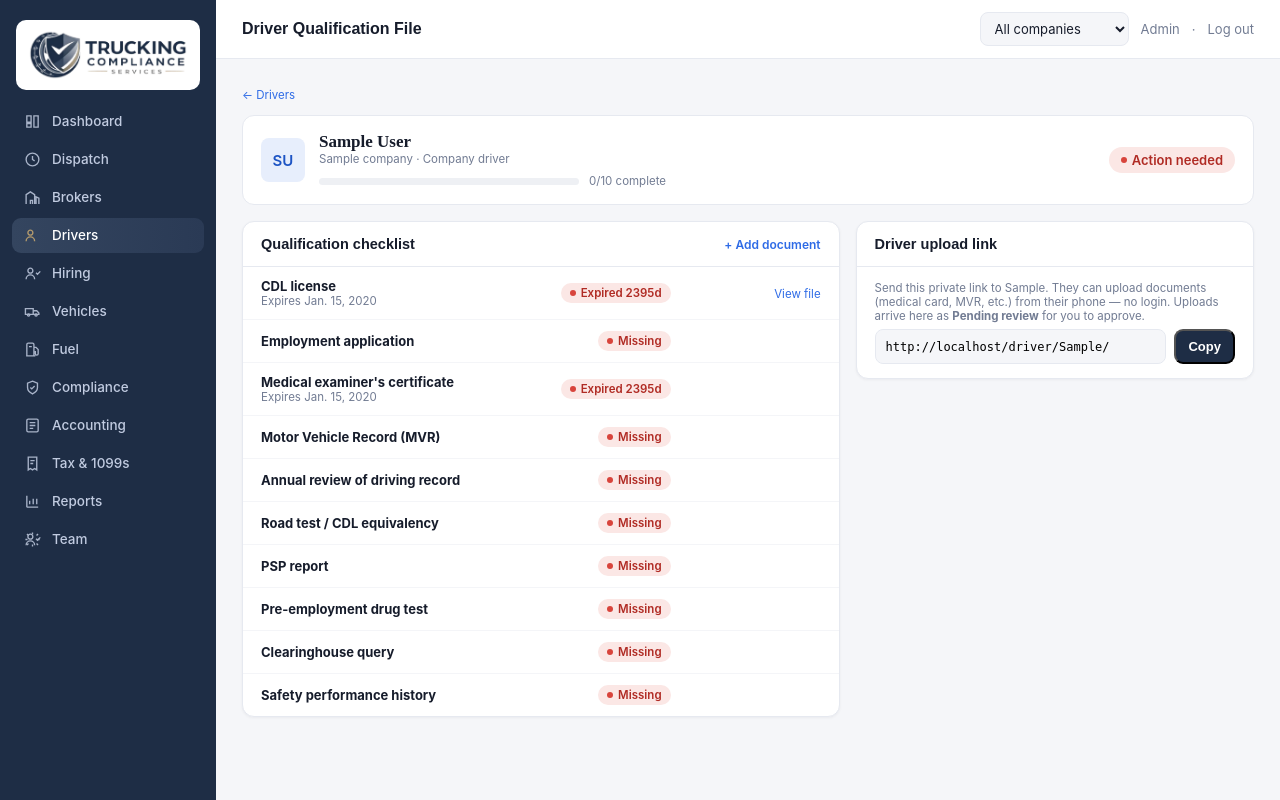
After one commit to truckingcomplianceservice/trucking-portal, a Django app: page /app/drivers/1/dqf/ in a window 1280 px wide. The commit adds this page. Run offline with Django 5.2, Linux system fonts and the light colour scheme; a user stored in the database is signed in; tables that the repository leaves empty hold one stand-in row (values such as "Sample post").

Commit message:
Add files via upload

```diff
--- a/operations/templates/operations/app_driver_detail.html
+++ b/operations/templates/operations/app_driver_detail.html
@@ -4,7 +4,7 @@
 {% block content %}
 <a href="/app/drivers/" class="sub" style="color:var(--blue)">&larr; All drivers</a>
 <div class="grid2" style="margin-top:12px">
- <div class="card"><div class="card-h"><h3>Driver</h3><a href="/admin/operations/driver/{{ d.id }}/change/">Edit</a></div>
+ <div class="card"><div class="card-h"><h3>Driver</h3><a href="/app/drivers/{{ d.id }}/dqf/">DQF file</a> &nbsp; <a href="/admin/operations/driver/{{ d.id }}/change/">Edit</a></div>
   <div style="padding:6px 18px 14px">
    <div class="field"><span class="k">Company</span><span class="v">{{ d.company.name }}</span></div>
    <div class="field"><span class="k">Phone</span><span class="v">{{ d.phone|default:"—" }}</span></div>
--- /dev/null
+++ b/operations/templates/operations/app_driver_dqf.html
@@ -0,0 +1,48 @@
+{% extends "operations/app_base.html" %}
+{% block title %}DQF — {{ d.first_name }} {{ d.last_name }}{% endblock %}
+{% block page_title %}Driver Qualification File{% endblock %}
+{% block extra_css %}
+ .dqf-head{display:flex;align-items:center;gap:14px;background:#fff;border:1px solid var(--line);border-radius:12px;padding:16px 18px;margin-bottom:16px}
+ .prog{height:7px;background:#eef0f4;border-radius:20px;overflow:hidden;flex:1;max-width:260px}
+ .prog>span{display:block;height:100%;background:var(--navy)}
+ .linkbox{display:flex;gap:8px;margin-top:6px}
+ .linkbox input{flex:1;padding:8px 10px;border:1px solid var(--line);border-radius:8px;font-size:12px;font-family:ui-monospace,monospace;background:#f5f6f9}
+ .approve{background:#e4f4ec;color:#137a51;border:none;padding:5px 10px;border-radius:7px;font-size:12px;font-weight:600;cursor:pointer}
+ .reject{background:#fbe7e5;color:#b02b24;border:none;padding:5px 10px;border-radius:7px;font-size:12px;font-weight:600;cursor:pointer}
+{% endblock %}
+{% block content %}
+<a href="/app/drivers/" class="sub" style="color:var(--blue)">&larr; Drivers</a>
+<div class="dqf-head" style="margin-top:12px">
+ <span class="avatar" style="width:44px;height:44px;background:#e7eefc;color:#1d54c4;font-size:15px">{{ d.first_name|slice:":1" }}{{ d.last_name|slice:":1" }}</span>
+ <div style="flex:1">
+   <div style="font-size:17px;font-weight:700;font-family:'Space Grotesk'">{{ d.first_name }} {{ d.last_name }}</div>
+   <div class="sub">{{ d.company.name }} · {{ d.get_driver_type_display }}</div>
+   <div style="display:flex;align-items:center;gap:10px;margin-top:8px"><div class="prog"><span style="width:{% widthratio complete total 100 %}%"></span></div><span class="sub">{{ complete }}/{{ total }} complete</span></div>
+ </div>
+ <span class="chip {{ overall.cls }}" style="font-size:13px;padding:5px 12px"><span class="d"></span>{{ overall.label }}</span>
+</div>
+
+<div class="grid2">
+ <div class="card"><div class="card-h"><h3>Qualification checklist</h3><a href="/admin/operations/compliancedocument/add/?driver__id__exact={{ d.id }}">+ Add document</a></div>
+ <table><tbody>
+ {% for i in items %}<tr>
+   <td><b>{{ i.label_name }}</b>{% if i.expiry %}<div class="sub">Expires {{ i.expiry }}</div>{% endif %}</td>
+   <td style="text-align:right"><span class="chip {{ i.cls }}"><span class="d"></span>{{ i.label }}</span></td>
+   <td style="text-align:right;width:150px">
+     {% if i.state == 'pending' and i.doc %}
+       <form method="post" action="/dqf/{{ i.doc.id }}/approve/" style="display:inline">{% csrf_token %}<button class="approve">Approve</button></form>
+       <form method="post" action="/dqf/{{ i.doc.id }}/reject/" style="display:inline">{% csrf_token %}<button class="reject">Reject</button></form>
+     {% elif i.doc and i.doc.file %}<a href="{{ i.doc.file.url }}" class="sub" style="color:var(--blue)">View file</a>{% endif %}
+   </td>
+ </tr>{% endfor %}
+ </tbody></table>
+ </div>
+
+ <div class="card" style="align-self:start"><div class="card-h"><h3>Driver upload link</h3></div>
+  <div style="padding:14px 18px">
+   <div class="sub">Send this private link to {{ d.first_name }}. They can upload documents (medical card, MVR, etc.) from their phone — no login. Uploads arrive here as <b>Pending review</b> for you to approve.</div>
+   <div class="linkbox"><input id="ul" readonly value="{{ upload_url }}"><button class="btn navy" style="padding:8px 12px" onclick="navigator.clipboard.writeText(document.getElementById('ul').value);this.textContent='Copied'">Copy</button></div>
+  </div>
+ </div>
+</div>
+{% endblock %}
--- a/operations/templates/operations/app_drivers.html
+++ b/operations/templates/operations/app_drivers.html
@@ -4,13 +4,14 @@
 {% block content %}
 <div class="toolbar"><div class="spacer"></div><a class="btn amber" href="/admin/operations/driver/add/">+ Add driver</a></div>
 <div class="card"><div class="card-h"><h3>Drivers</h3></div>
-{% if rows %}<table><thead><tr><th>Driver</th><th>Type / tax</th><th>CDL</th><th>Medical card</th><th>Status</th></tr></thead><tbody>
+{% if rows %}<table><thead><tr><th>Driver</th><th>Type / tax</th><th>CDL</th><th>Medical card</th><th>DQF file</th><th>Status</th></tr></thead><tbody>
 {% for r in rows %}<tr onclick="location.href='/app/drivers/{{ r.o.id }}/'">
  <td><div style="display:flex;align-items:center;gap:10px"><span class="avatar" style="background:#e7eefc;color:#9c8358">{{ r.initials }}</span>
    <div><b>{{ r.o.first_name }} {{ r.o.last_name }}</b><div class="sub">{{ r.o.company.name }}</div></div></div></td>
  <td>{{ r.o.get_driver_type_display }}<div class="sub">{{ r.o.get_tax_status_display }}</div></td>
  <td><span class="chip {{ r.cdl.cls }}"><span class="d"></span>{{ r.cdl.label }}</span></td>
  <td><span class="chip {{ r.med.cls }}"><span class="d"></span>{{ r.med.label }}</span></td>
+ <td><a href="/app/drivers/{{ r.o.id }}/dqf/" onclick="event.stopPropagation()"><span class="chip {{ r.dqf.cls }}"><span class="d"></span>{{ r.dqf.label }}</span></a></td>
  <td><span class="chip {% if r.o.status == 'active' %}c-green{% else %}c-gray{% endif %}"><span class="d"></span>{{ r.o.get_status_display }}</span></td>
 </tr>{% endfor %}</tbody></table>
 {% else %}<div class="empty">No drivers yet. <a href="/admin/operations/driver/add/" style="color:var(--blue)">Add a driver →</a></div>{% endif %}
--- a/operations/views.py
+++ b/operations/views.py
@@ -7,7 +7,7 @@ from django.shortcuts import render, get_object_or_404, redirect
 from django.views.static import serve
 from django.conf import settings
 from .models import (Company, Load, Expense, Settlement, Driver, Vehicle, Applicant,
-                     ComplianceDocument, Broker, FuelTransaction)
+                     ComplianceDocument, Broker, FuelTransaction, notify)
 
 
 # ---------------- P&L ----------------
@@ -290,6 +290,7 @@ def app_drivers(request):
     cs = _companies(request)
     drivers = Driver.objects.filter(company__in=cs).select_related("company")
     rows = [{"o": d, "cdl": _exp_chip(d.cdl_expiry), "med": _exp_chip(d.medical_expiry),
+             "dqf": _dqf_overall(d),
              "initials": (d.first_name[:1] + d.last_name[:1]).upper()} for d in drivers]
     return render(request, "operations/app_drivers.html", {"rows": rows})
 
@@ -709,3 +710,119 @@ def app_timesheet(request):
 def go_home(request, exception=None):
     """Any unknown/broken link → send the person to the home page (login/dashboard)."""
     return redirect("/")
+
+
+# ================= Driver Qualification File (DQF) — like a DQF portal =================
+# FMCSA-style required items, in order. (label, doc_type)
+DQF_CHECKLIST = [
+    ("CDL license", "cdl"),
+    ("Employment application", "application"),
+    ("Medical examiner's certificate", "medical"),
+    ("Motor Vehicle Record (MVR)", "mvr"),
+    ("Annual review of driving record", "annual_review"),
+    ("Road test / CDL equivalency", "road_test"),
+    ("PSP report", "psp"),
+    ("Pre-employment drug test", "drug_test"),
+    ("Clearinghouse query", "clearinghouse"),
+    ("Safety performance history", "safety_history"),
+]
+
+
+def _dqf_item_status(driver, doc_type):
+    """Compute status for one checklist item from the driver's documents/fields."""
+    doc = ComplianceDocument.objects.filter(driver=driver, doc_type=doc_type)\
+        .order_by("-expiry_date", "-id").first()
+    expiry = doc.expiry_date if doc else None
+    if not doc:  # fall back to fields we already capture on the driver
+        if doc_type == "cdl":
+            expiry = driver.cdl_expiry
+        elif doc_type == "medical":
+            expiry = driver.medical_expiry
+    present = bool(doc) or (expiry is not None)
+    if not present:
+        return {"cls": "c-red", "label": "Missing", "state": "missing", "doc": None, "expiry": None}
+    if doc and not doc.verified:
+        return {"cls": "c-warn", "label": "Pending review", "state": "pending", "doc": doc, "expiry": expiry}
+    if expiry:
+        days = (expiry - _dt.date.today()).days
+        if days < 0:
+            return {"cls": "c-red", "label": f"Expired {abs(days)}d", "state": "expired", "doc": doc, "expiry": expiry}
+        if days <= 30:
+            return {"cls": "c-warn", "label": f"Expiring {days}d", "state": "expiring", "doc": doc, "expiry": expiry}
+    return {"cls": "c-green", "label": "Complete", "state": "complete", "doc": doc, "expiry": expiry}
+
+
+def _dqf_overall(driver):
+    states = [_dqf_item_status(driver, dt)["state"] for _, dt in DQF_CHECKLIST]
+    if any(s in ("missing", "expired") for s in states):
+        return {"cls": "c-red", "label": "Action needed"}
+    if any(s in ("pending", "expiring") for s in states):
+        return {"cls": "c-warn", "label": "Attention"}
+    return {"cls": "c-green", "label": "Qualified"}
+
+
+@login_required
+def app_driver_dqf(request, pk):
+    d = _get(Driver, pk=pk, company__in=_companies_all(request))
+    items = []
+    for label, dt in DQF_CHECKLIST:
+        st = _dqf_item_status(d, dt)
+        st.update({"label_name": label, "doc_type": dt})
+        items.append(st)
+    overall = _dqf_overall(d)
+    upload_url = request.build_absolute_uri(f"/driver/{d.upload_token}/")
+    complete = sum(1 for i in items if i["state"] == "complete")
+    return render(request, "operations/app_driver_dqf.html", {
+        "d": d, "items": items, "overall": overall, "upload_url": upload_url,
+        "complete": complete, "total": len(items),
+        "doc_types": ComplianceDocument.DOC_TYPE_CHOICES,
+    })
+
+
+@login_required
+def dqf_approve(request, doc_id):
+    if request.method == "POST":
+        doc = _get(ComplianceDocument, pk=doc_id, company__in=_companies_all(request))
+        doc.verified = True
+        doc.save()
+        ActivityLog.objects.create(category="compliance", user=request.user, company=doc.company,
+            text=f"Approved {doc.get_doc_type_display()} for {doc.driver}")
+        return redirect("app_driver_dqf", pk=doc.driver_id)
+    return redirect("app_drivers")
+
+
+@login_required
+def dqf_reject(request, doc_id):
+    if request.method == "POST":
+        doc = _get(ComplianceDocument, pk=doc_id, company__in=_companies_all(request))
+        drv = doc.driver_id
+        doc.delete()
+        return redirect("app_driver_dqf", pk=drv)
+    return redirect("app_drivers")
+
+
+# ---- public driver self-upload portal (no login) ----
+def driver_upload(request, token):
+    d = _get(Driver, upload_token=token)
+    msg = None
+    if request.method == "POST" and request.FILES.get("file"):
+        doc_type = request.POST.get("doc_type", "other")
+        expiry = request.POST.get("expiry_date") or None
+        exp = None
+        if expiry:
+            try:
+                exp = _dt.date.fromisoformat(expiry)
+            except ValueError:
+                exp = None
+        ComplianceDocument.objects.create(
+            company=d.company, driver=d, doc_type=doc_type, file=request.FILES["file"],
+            expiry_date=exp, verified=False, notes="Uploaded by driver")
+        notify("application_received", f"{d} uploaded a {doc_type} document (pending review)", d.company)
+        msg = "Uploaded! Your carrier will review and approve it."
+    items = []
+    for label, dt in DQF_CHECKLIST:
+        st = _dqf_item_status(d, dt)
+        items.append({"label_name": label, "cls": st["cls"], "label": st["label"]})
+    return render(request, "operations/driver_upload.html",
+                  {"d": d, "items": items, "msg": msg,
+                   "doc_types": ComplianceDocument.DOC_TYPE_CHOICES})
--- a/trucking_ops/urls.py
+++ b/trucking_ops/urls.py
@@ -11,6 +11,11 @@ urlpatterns = [
     path("app/loads/<int:pk>/", views.app_load_detail, name="app_load_detail"),
     path("app/drivers/", views.app_drivers, name="app_drivers"),
     path("app/drivers/<int:pk>/", views.app_driver_detail, name="app_driver_detail"),
+    path("app/drivers/<int:pk>/dqf/", views.app_driver_dqf, name="app_driver_dqf"),
+    path("dqf/<int:doc_id>/approve/", views.dqf_approve, name="dqf_approve"),
+    path("dqf/<int:doc_id>/reject/", views.dqf_reject, name="dqf_reject"),
+    path("driver/<str:token>/", views.driver_upload, name="driver_upload"),
+
     path("app/vehicles/", views.app_vehicles, name="app_vehicles"),
     path("app/vehicles/<int:pk>/", views.app_vehicle_detail, name="app_vehicle_detail"),
     path("app/hiring/", views.app_hiring, name="app_hiring"),
```
Also changed, not shown: operations/models.py (+12 -2 lines), operations/templates/operations/driver_upload.html (added, +33 -0 lines), README.md, operations/migrations/0009_driver_upload_token_and_more.py (added).
